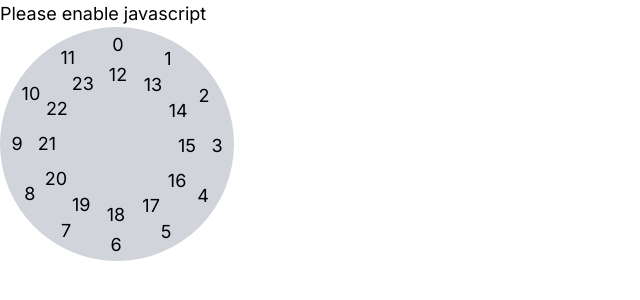
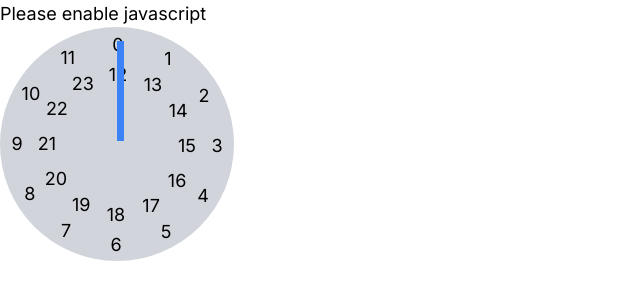
Before and after one commit to Pear-sudo/time, a Next.js app: page /test in a window 1280 px wide. Shown: the top 300 px of the page, without its empty margins (0-640 px from the left). Built offline with nearby package versions, Linux system fonts and the light colour scheme.

Commit message:
the clock now has an arm
I am trying to figure out why its movement is glitchy and strange.

```diff
--- a/src/app/elements/inputs/datetime/timeSelector.tsx
+++ b/src/app/elements/inputs/datetime/timeSelector.tsx
@@ -1,8 +1,13 @@
-import {JSX} from "react";
+import React, {JSX, useRef, useState} from "react";
 import {Theme} from "@/app/theme";
 
 export function TimeSelector(prop: {}): JSX.Element {
-    const outerNumbers = circledElements({numbers: [...Array(12).keys()], onClick: new Array(12).fill(onNumberClick)})
+    const [armRotation, setArmRotation] = useState(-90)
+    const armRef = useRef<HTMLDivElement>(null);
+    const outerNumbers = circledElements({
+        numbers: [...Array(12).keys()],
+        onClick: new Array(12).fill(onNumberClick)
+    })
     const innerNumbers = circledElements({
         numbers: [...Array.from({length: 12},
             (_, i) => i + 12)],
@@ -14,11 +19,40 @@ export function TimeSelector(prop: {}): JSX.Element {
         console.log(n)
     }
 
+    function onMouseMove(e: React.MouseEvent<HTMLDivElement>) {
+        const arm = armRef.current
+        if (arm) {
+            const rect = arm.getBoundingClientRect()
+            const ox = rect.left
+            const oy = rect.right
+
+            const x = e.clientX
+            const y = e.clientY
+
+            const dx = x - ox
+            const dy = -(y - oy) // y is positive in browser coordination system
+
+            const rad = Math.atan2(dy, dx)
+            const deg = rad / Math.PI * 180
+            setArmRotation(-deg)
+            console.log(-deg)
+        }
+    }
+
     return (
         <div>
-            <div className={'rounded-full bg-gray-300 w-52 h-52 flex justify-center items-center relative'}>
+            <div className={'rounded-full bg-gray-300 w-52 h-52 flex justify-center items-center relative'}
+                 onMouseMove={onMouseMove}>
                 {outerNumbers}
                 {innerNumbers}
+                <div className={'h-1.5 bg-blue-500'}
+                     ref={armRef}
+                     style={{
+                         width: '100px',
+                         transformOrigin: '0 0',
+                         transform: `translate(50px) rotate(${armRotation}deg)`
+                     }}>
+                </div>
             </div>
         </div>
     )
```
